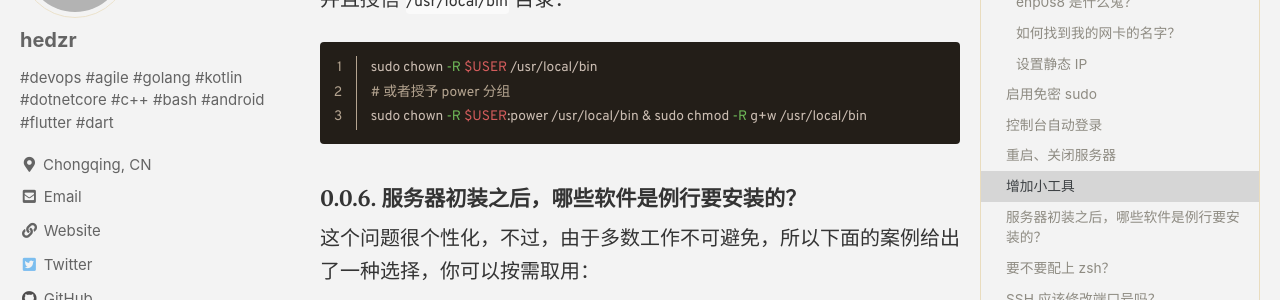
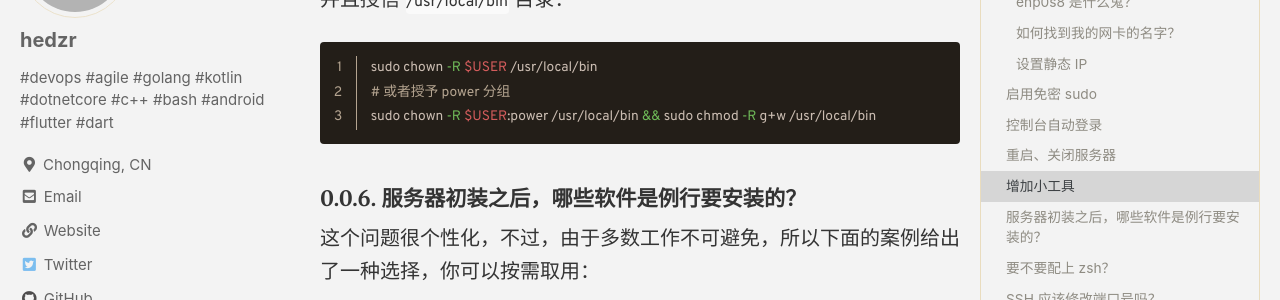
Before and after one commit to hedzr/hedzr.github.io, a Jekyll site: the page built from _posts/2020-07-06-ubuntu-20.04-setup-essentials.md, in a window 1280 px wide and 900 px high, scrolled down 9532 px. Shown: the part 152-452 px from the top of the window. Built offline with Jekyll 4.4.1, drawn with Linux system fonts in a browser that asks for light colours; cached includes are drawn as plain includes; some web fonts are replaced; comment, search, counter and statistics services are not loaded; grey boxes are pictures that could not be loaded.

Commit message:
fixed typo

````diff
--- a/_posts/2020-07-06-ubuntu-20.04-setup-essentials.md
+++ b/_posts/2020-07-06-ubuntu-20.04-setup-essentials.md
@@ -322,7 +322,7 @@ mkdir -p $HOME/bin $HOME/.local/bin
 ```bash
 sudo chown -R $USER /usr/local/bin
 # 或者授予 power 分组
-sudo chown -R $USER:power /usr/local/bin & sudo chmod -R g+w /usr/local/bin
+sudo chown -R $USER:power /usr/local/bin && sudo chmod -R g+w /usr/local/bin
 ```
 
 
````
